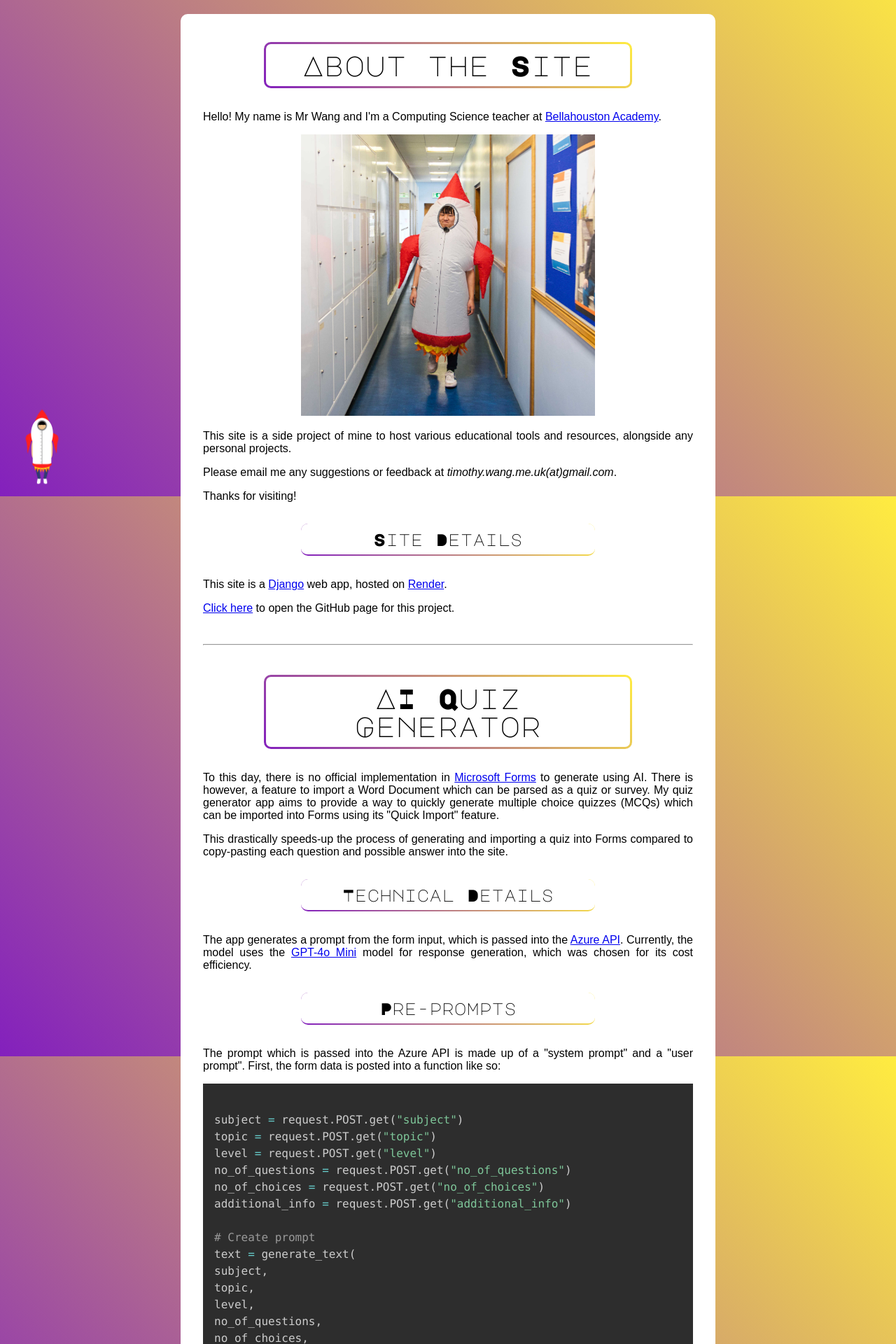
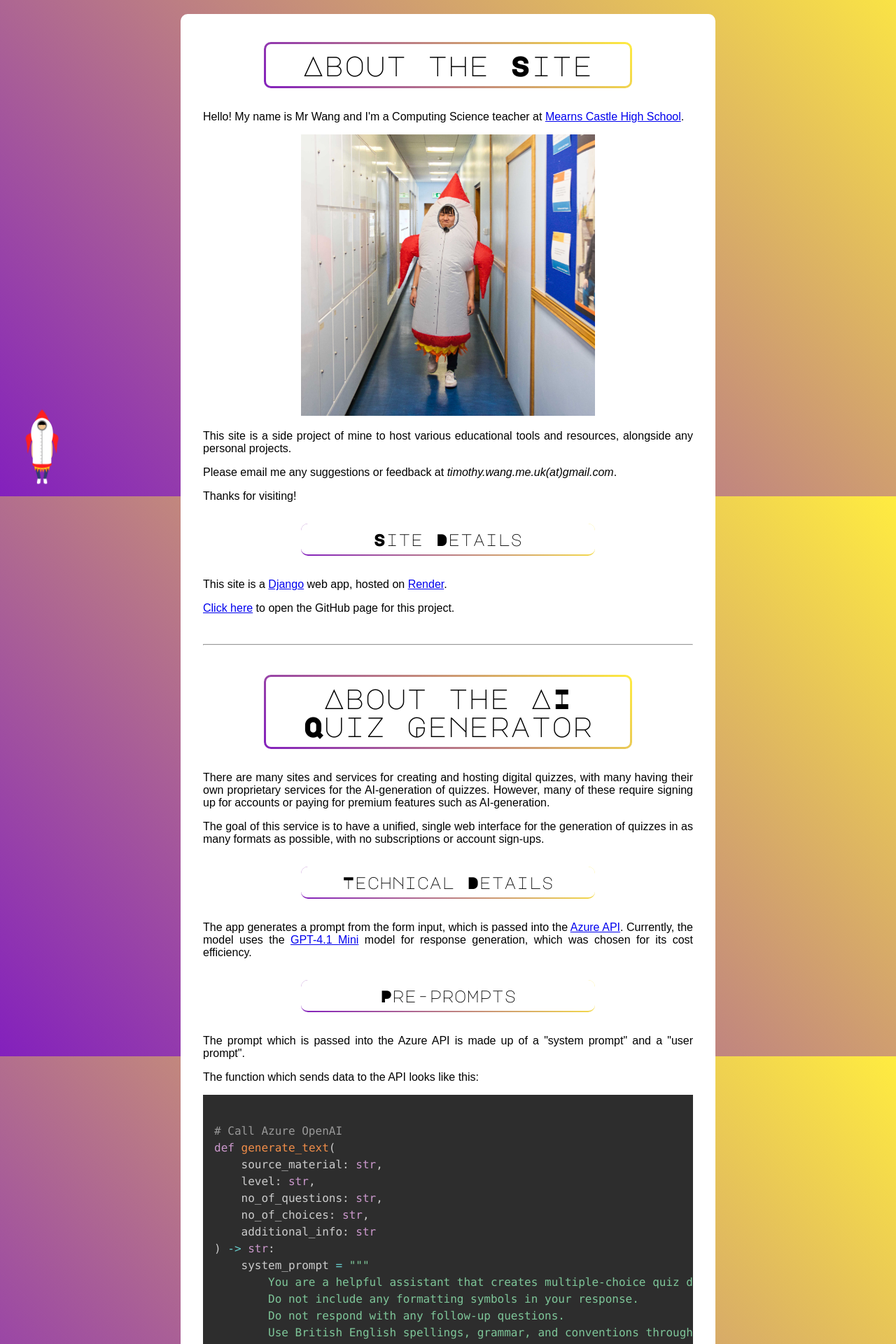
Before and after one commit to timo-w/mrwang, a Django app: page /about in a window 1280 px wide. Shown: the part 91-2011 px from the top of the page at 70% size. Run offline with Django 5.2, Linux system fonts and the light colour scheme; some libraries are stand-ins or nearby versions.

Commit message:
Update about page

```diff
--- a/app/templates/app/about.html
+++ b/app/templates/app/about.html
@@ -12,7 +12,7 @@
 
 {% block content %}
 <h1>About the Site</h1>
-<p>Hello! My name is Mr Wang and I&apos;m a Computing Science teacher at <a href="https://blogs.glowscotland.org.uk/gc/bellahoustonacademy2019/" target="_blank">Bellahouston Academy</a>. </p>
+<p>Hello! My name is Mr Wang and I&apos;m a Computing Science teacher at <a href="https://blogs.glowscotland.org.uk/er/MearnsCastle/" target="_blank">Mearns Castle High School</a>. </p>
 <img id="rocket-costume" src="{% static 'app/images/rocket-costume.jpg' %}" alt="Mr Wang in a rocket costume.">
 <p>This site is a side project of mine to host various educational tools and resources, alongside any personal projects.</p>
 <p>Please email me any suggestions or feedback at <i>timothy.wang.me.uk(at)gmail.com</i>.
@@ -25,54 +25,63 @@
 
 <br><hr><br>
 
-<h1>AI Quiz Generator</h1>
-<p>To this day, there is no official implementation in <a href="https://forms.office.com/" target="_blank">Microsoft Forms</a> to generate using AI. There is however, a feature to import a Word Document which can be parsed as a quiz or survey. My quiz generator app aims to provide a way to quickly generate multiple choice quizzes (MCQs) which can be imported into Forms using its &quot;Quick Import&quot; feature.</p>
-<p>This drastically speeds-up the process of generating and importing a quiz into Forms compared to copy-pasting each question and possible answer into the site.</p>
+<h1>About the AI Quiz Generator</h1>
+<p>There are many sites and services for creating and hosting digital quizzes, with many having their own proprietary services for the AI-generation of quizzes. However, many of these require signing up for accounts or paying for premium features such as AI-generation.</p>
+<p>The goal of this service is to have a unified, single web interface for the generation of quizzes in as many formats as possible, with no subscriptions or account sign-ups.</p>
 <h2>Technical Details</h2>
-<p>The app generates a prompt from the form input, which is passed into the <a href="https://azure.microsoft.com/" target="_blank">Azure API</a>. Currently, the model uses the <a href="https://openai.com/index/gpt-4o-mini-advancing-cost-efficient-intelligence/" target="_blank">GPT-4o Mini</a> model for response generation, which was chosen for its cost efficiency.</p>
+<p>The app generates a prompt from the form input, which is passed into the <a href="https://azure.microsoft.com/" target="_blank">Azure API</a>. Currently, the model uses the <a href="https://developers.openai.com/api/docs/models/gpt-4.1-mini" target="_blank">GPT-4.1 Mini</a> model for response generation, which was chosen for its cost efficiency.</p>
 <h2>Pre-prompts</h2>
-<p>The prompt which is passed into the Azure API is made up of a &quot;system prompt&quot; and a &quot;user prompt&quot;. First, the form data is posted into a function like so:</p>
+<p>The prompt which is passed into the Azure API is made up of a &quot;system prompt&quot; and a &quot;user prompt&quot;.
+<p>The function which sends data to the API looks like this:</p>
+
 <pre><code class="language-python">
-subject = request.POST.get("subject")
-topic = request.POST.get("topic")
-level = request.POST.get("level")
-no_of_questions = request.POST.get("no_of_questions")
-no_of_choices = request.POST.get("no_of_choices")
-additional_info = request.POST.get("additional_info")
-
-# Create prompt
-text = generate_text(
-subject,
-topic,
-level,
-no_of_questions,
-no_of_choices,
-additional_info
-)
-filepath = create_quiz_doc(text)
-</code></pre>
-<p>This is combined with the system prompt which is as follows:</p>
-<pre><code class="language-python">
+# Call Azure OpenAI
+def generate_text(
+    source_material: str,
+    level: str,
+    no_of_questions: str,
+    no_of_choices: str,
+    additional_info: str
+) -> str:
     system_prompt = """
         You are a helpful assistant that creates multiple-choice quiz documents.
         Do not include any formatting symbols in your response.
         Do not respond with any follow-up questions.
+        Use British English spellings, grammar, and conventions throughout.
 
         Your response will follow a specific format:
-- For each question, begin with the question number.
+        - For each question, begin with the question number followed by a dot and the question text in one line.
         - Do not use bullet points, only new lines.
-- Under each question, insert a new line and then the possible answer beginning with the letter from A.
-- Between each question, add an additional new line.
-- Make option A the correct answer for each question.
+        - Under each question text, insert a new line and then the possible answer beginning with the letter from A.
+        - Randomise the answer order, and below add "Answer: " followed by the letter of the correct answer. Below this, add a line with "Point: 1".
 
         You will be making quizzes which secondary teachers in Scotland will be using. This means that:
         - Quizzes for S1-3s should contain questions which are answerable by 12-14 year olds.
         - National 4/5, Higher, and Advanced Higher quizzes should contain content which is applicable for those courses.
 
         The user prompt will contain the details for the quiz.
+
     """
+    user_prompt = f"""
+        Source material:
+        {source_material}
+
+        Level: {level}
+        Number of questions: {no_of_questions}
+        Choices per question: {no_of_choices}
+        Additional information: {additional_info}
+    """
+    response = client.chat.completions.create(
+        model=os.getenv("AZURE_DEPLOYMENT_NAME"),
+        messages=[
+            {"role": "system", "content": system_prompt},
+            {"role": "user", "content": user_prompt}
+        ]
+    )
+    return response.choices[0].message.content
 </code></pre>
-<p>The response from this prompt is used to create a Microsoft Word docx file with the help of Python&apos;s <a href="https://pypi.org/project/python-docx/" target="_blank">docx</a> library, which is finally downloaded to the user&apos;s system.</p>
+
+<p>The response from this prompt can be used to generate documents or importable files for services such as Microsoft Forms or Blooket.</p>
 <p><a href="{% url 'quiz_gen' %}">Click here</a> to use the quiz generator.</p>
 {% endblock %}
 
```
Lines whose indentation alone changed are shown as unchanged.
